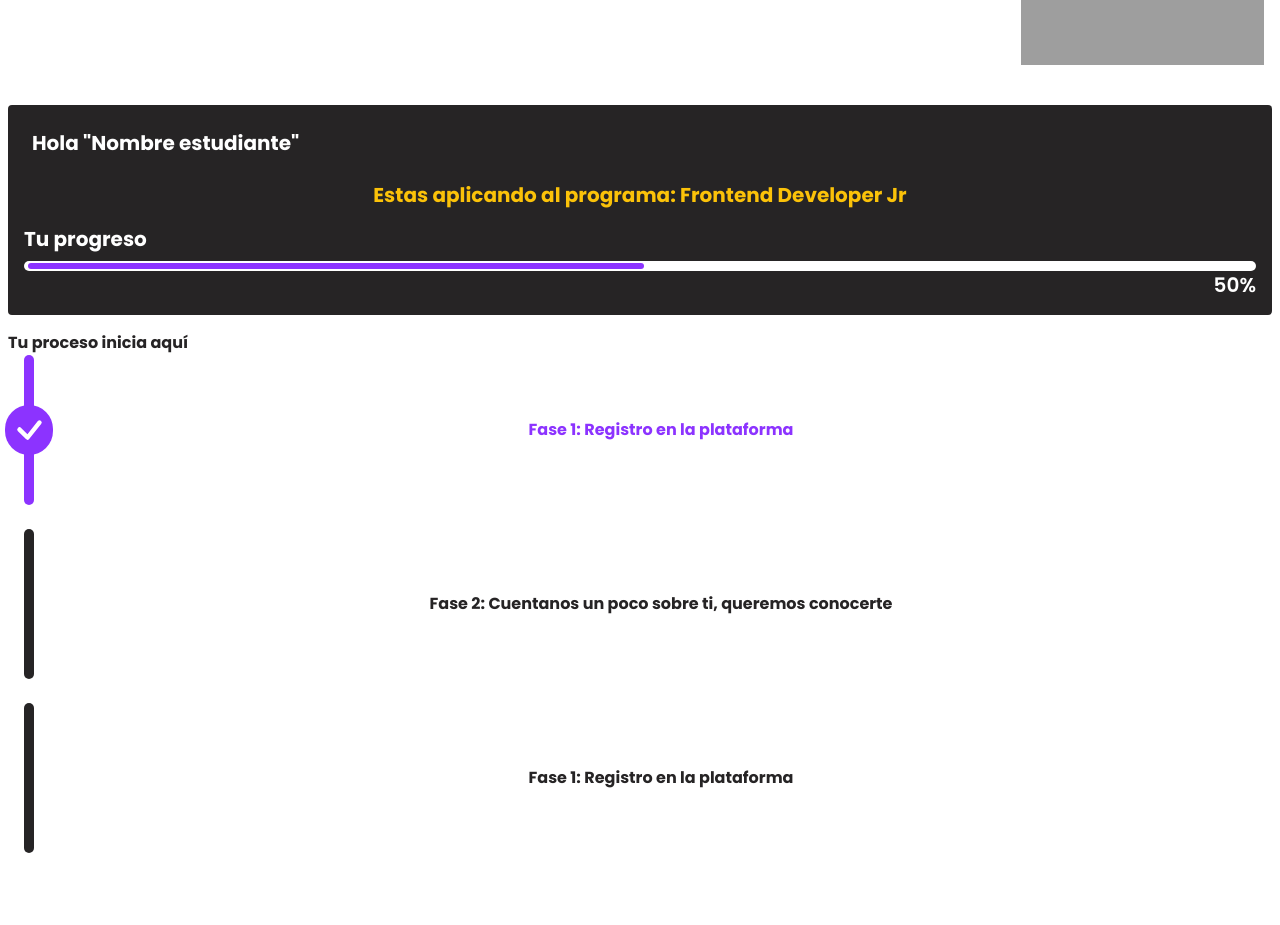
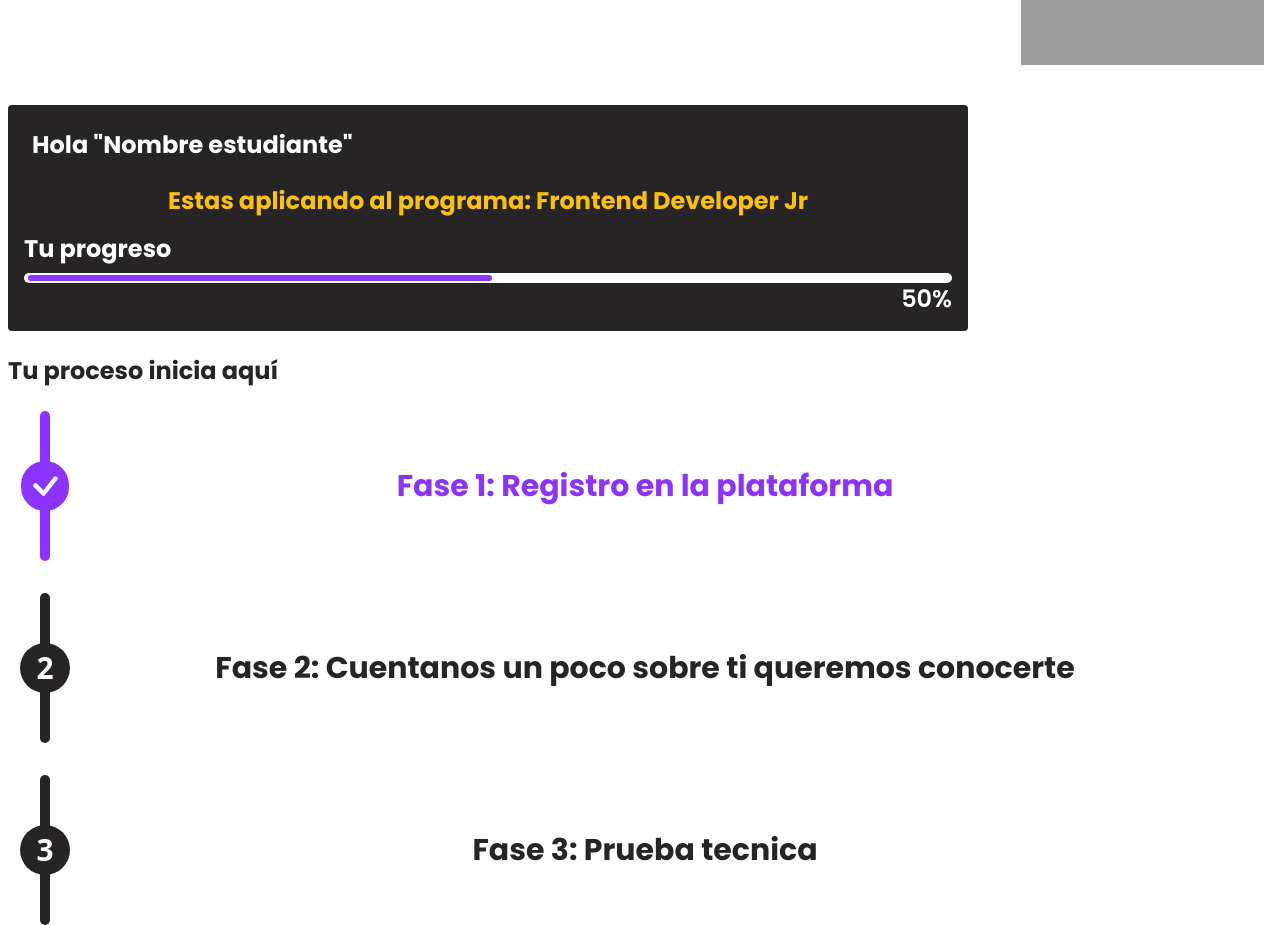
Before and after one commit to programateacademy/PROGRAMATE-SCHOOL-FRONT, a React (Vite) app: page /Studentspace in a window 1280 px wide. Shown: the part 920-1845 px from the top of the page. Before the commit the page ends 1773 px from the top, so only its background shows below. Built offline with nearby package versions, Linux system fonts and the light colour scheme; grey boxes are pictures that could not be loaded.

Commit message:
responsive

```diff
--- /dev/null
+++ b/src/components/StudentSpace/StudentPhases.jsx
@@ -0,0 +1,38 @@
+import React from 'react'
+import { BsCheck } from 'react-icons/bs'
+
+export const StudentPhases = () => {
+    return (
+        <main>
+            <div className="flex justify-between items-center mx-6 gap-5 md:mx-10">
+                <div className=" flex justify-center items-center  bg-purple rounded-full h-[150px] w-[10px]">
+                    <div className="bg-purple w-[50px] h-[50px] rounded-full mx-1 flex justify-center items-center text-light font-bold text-3xl">
+                        <BsCheck className="text-white text-5xl" />
+                    </div>
+                </div>
+                <h2 className="font-bold font-Poppins text-sm text-purple mx-4 md:text-lg lg:text-3xl">Fase 1: Registro en la plataforma</h2>
+                <p></p>
+            </div>
+
+            <div className="flex justify-between items-center mt-8 mx-6 gap-5 md:mx-10">
+                <div className=" flex justify-center items-center  bg-dark rounded-full h-[150px] w-[10px] ">
+                    <div className="bg-dark w-[50px] h-[50px] rounded-full mx-1 flex justify-center items-center text-light font-bold text-3xl">
+                        <p className='w-[50px] h-[50px] flex justify-center items-center'>2</p>
+                    </div>
+                </div>
+                <h2 className="font-bold font-Poppins text-sm text-dark mx-4 md:text-lg lg:text-3xl">Fase 2: Cuentanos un poco sobre ti queremos conocerte</h2>
+                <p></p>
+            </div>
+
+            <div className="flex justify-between items-center mt-8 mx-6 gap-5 md:mx-10">
+                <div className=" flex justify-center items-center bg-dark rounded-full h-[150px] w-[10px]">
+                    <div className="bg-dark w-[50px] h-[50px] rounded-full mx-1 flex justify-center items-center text-light font-bold text-3xl">
+                        <p className='w-[50px] h-[50px] flex justify-center items-center'>3</p>
+                    </div>
+                </div>
+                <h2 className="font-bold font-Poppins text-sm text-dark mx-4 md:text-lg lg:text-3xl">Fase 3: Prueba tecnica</h2>
+                <p></p>
+            </div>
+        </main>
+    )
+}
--- a/src/components/StudentSpace/StudentProgress.jsx
+++ b/src/components/StudentSpace/StudentProgress.jsx
@@ -1,55 +1,22 @@
 import React from "react";
-import { BsCheck, BsCircleFill } from 'react-icons/bs'
-
+import { StudentPhases } from "./StudentPhases";
 
 const StudentProgress = () => {
   return (
     <main>
-      <section className="mx-2 bg-dark rounded flex flex-col justify-center text-center text-xs md:text-lg lg:text-xl text-light">
-        <h1 className="text-start m-6 font-Poppins font-bold">Hola "Nombre estudiante"</h1>
-        <h5 className="text-yellow font-Poppins font-bold mx-10">Estas aplicando al programa: Frontend Developer Jr</h5>
-        <h6 className="text-start m-4 mb-2 font-bold font-Poppins">Tu progreso</h6>
+      <section className="mx-2 bg-dark rounded flex flex-col justify-center text-center text-xs md:text-lg lg:text-xl text-light lg:w-9/12">
+        <h1 className="text-start m-6 font-Poppins font-bold md:text-lg lg:text-2xl">Hola "Nombre estudiante"</h1>
+        <h5 className="text-yellow font-Poppins font-bold mx-10 md:text-lg lg:text-2xl">Estas aplicando al programa: Frontend Developer Jr</h5>
+        <h6 className="text-start m-4 mb-2 font-bold font-Poppins md:text-lg lg:text-2xl">Tu progreso</h6>
         <div className=" flex items-center mx-4 bg-white rounded-full h-2.5 dark:white">
           <div className="bg-purple w-[50%] h-[6px] rounded-full mx-1"></div>
         </div>
-        <p className="font-semibold font-Poppins m-4 text-end mt-0">50%</p>
+        <p className="font-semibold font-Poppins m-4 text-end mt-0 md:text-lg lg:text-2xl">50%</p>
       </section>
       <section className="mx-2 text-dark">
-        <h3 className="font-bold font-Poppins mt-4">Tu proceso inicia aquí</h3>
-        <div className="flex justify-between items-center">
-          <div className=" flex justify-center items-center mx-4 bg-purple rounded-full h-[150px] w-[10px]">
-            <div className="bg-purple w-[50px] h-[50px] rounded-full mx-1 flex justify-center items-center text-light font-bold text-3xl">
-              <BsCheck className="text-white text-5xl"/>
-            </div>
-          </div>
-
-          <h2 className="font-bold font-Poppins text-purple mx-4">Fase 1: Registro en la plataforma</h2>
-          <p></p>
-        </div>
-
-        <div className="flex justify-between items-center mt-6">
-          <div className=" flex justify-center items-center mx-4 bg-dark rounded-full h-[150px] w-[10px]">
-            <div className="bg-dark w-[50px] h-[50px] rounded-full mx-1 flex justify-center items-center text-light font-bold text-2xl">
-            </div>
-          </div>
-
-          <h2 className="font-bold font-Poppins text-dark mx-4">Fase 2: Cuentanos un poco sobre ti, queremos conocerte</h2>
-          <p></p>
-        </div>
-
-        <div className="flex justify-between items-center mt-6">
-          <div className=" flex justify-center items-center mx-4 bg-dark rounded-full h-[150px] w-[10px]">
-            <div className="bg-dark w-[50px] h-[50px] rounded-full mx-1 flex justify-center items-center text-light font-bold text-2xl">
-
-            </div>
-          </div>
-
-          <h2 className="font-bold font-Poppins text-dark mx-4">Fase 1: Registro en la plataforma</h2>
-          <p></p>
-        </div>
-
-
+        <h3 className="font-bold font-Poppins my-6 md:text-lg lg:text-2xl md:ml-16 lg:ml-0">Tu proceso inicia aquí</h3>
       </section>
+      <StudentPhases />
     </main>
   );
 };
```
